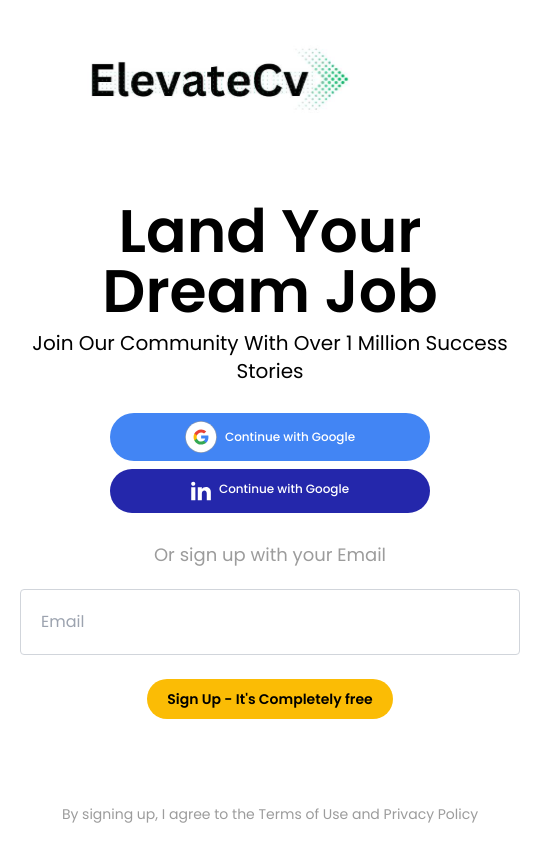
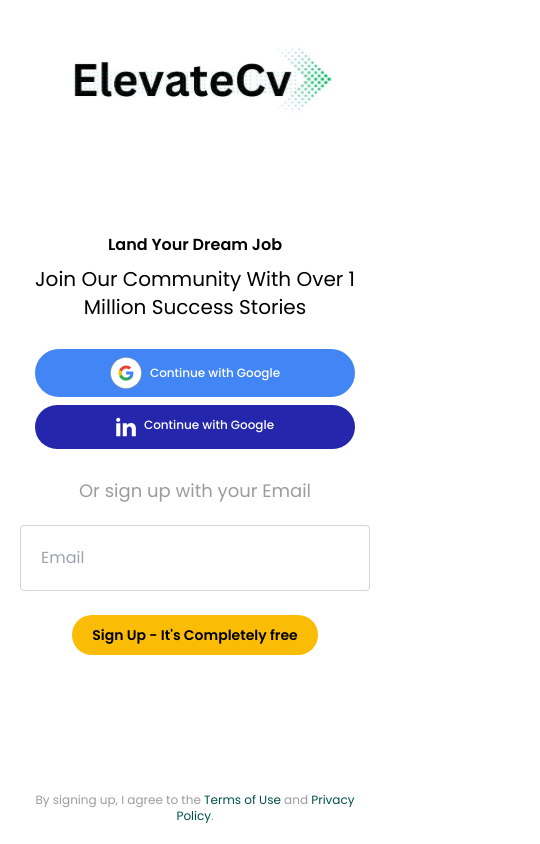
Before and after one commit to onuorachidimma/cv_maker, a React (Vite) app: page /signup in a window 390 px wide. Shown: the whole page, 540 px wide, since content can reach past the window. Built offline with nearby package versions, Linux system fonts and the light colour scheme.

Commit message:
worked on the responsiveness

```diff
--- a/src/pages/Signup.jsx
+++ b/src/pages/Signup.jsx
@@ -8,8 +8,10 @@ function Signup() {
           <img className="h-24 w-96" src={Logo} alt="Logo" />
           <div className="flex flex-col items-center justify-center h-full">
             <div className="flex flex-col items-center justify-center text-center gap-2">
-              <h1 className="text-6xl font-semibold">Land Your Dream Job</h1>
-              <p className="text-xl">
+              <h1 className="md:text-5xl lg:text-6xl font-semibold">
+                Land Your Dream Job
+              </h1>
+              <p className="text-xl md:text-xl">
                 Join Our Community With Over 1 Million Success Stories
               </p>
             </div>
@@ -23,7 +25,7 @@ function Signup() {
               </p>
               <input
                 placeholder="Email"
-                className="w-[500px] rounded border border-gray-300 py-5 pl-5"
+                className="w-full max-w-sm md:max-w-md lg:max-w-lg rounded border border-gray-300 py-5 pl-5 pr-6"
               />
               <button className="mt-6 rounded-3xl bg-[#FBBC05] px-5 py-2.5 text-sm font-semibold">
                 Sign Up - It's Completely free
@@ -32,15 +34,17 @@ function Signup() {
           </div>
         </div>
 
-        <div className="flex items-center justify-center align-bottom">
-          <p className="text-sm text-[#9C9C9C]">
-            {" "}
-            By signing up, I agree to the Terms of Use and Privacy Policy
+        <div className="flex items-center justify-center mt-5">
+          <p className="text-xs md:text-sm text-[#9C9C9C] text-center">
+            By signing up, I agree to the
+            <span className="text-[#005148]"> Terms of Use </span>
+            and
+            <span className="text-[#005148]"> Privacy Policy</span>.
           </p>
         </div>
       </div>
 
-      <div className="w-[10%] bg-[#005148]" />
+      <div className="hidden lg:block lg:w-[10%]  md:bg-[#005148] lg:bg-[#005148]" />
     </div>
   );
 }
```
